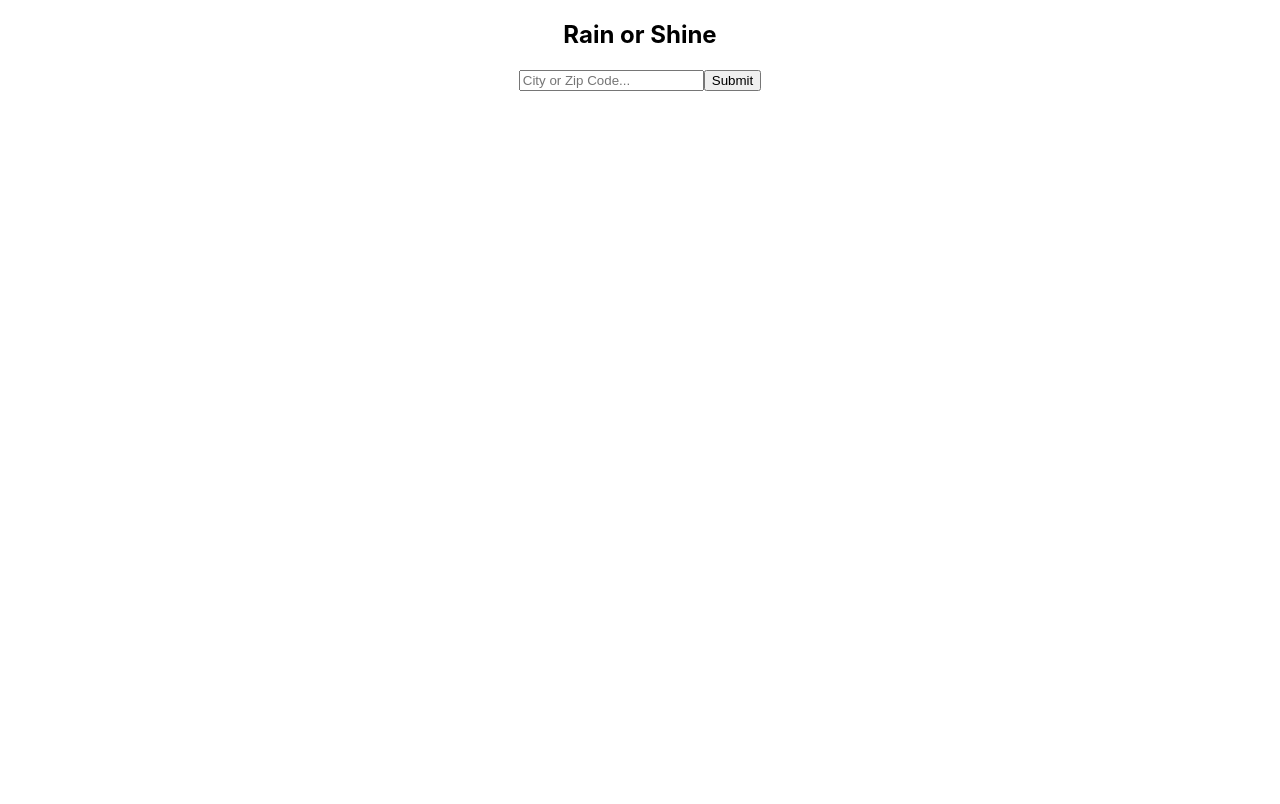
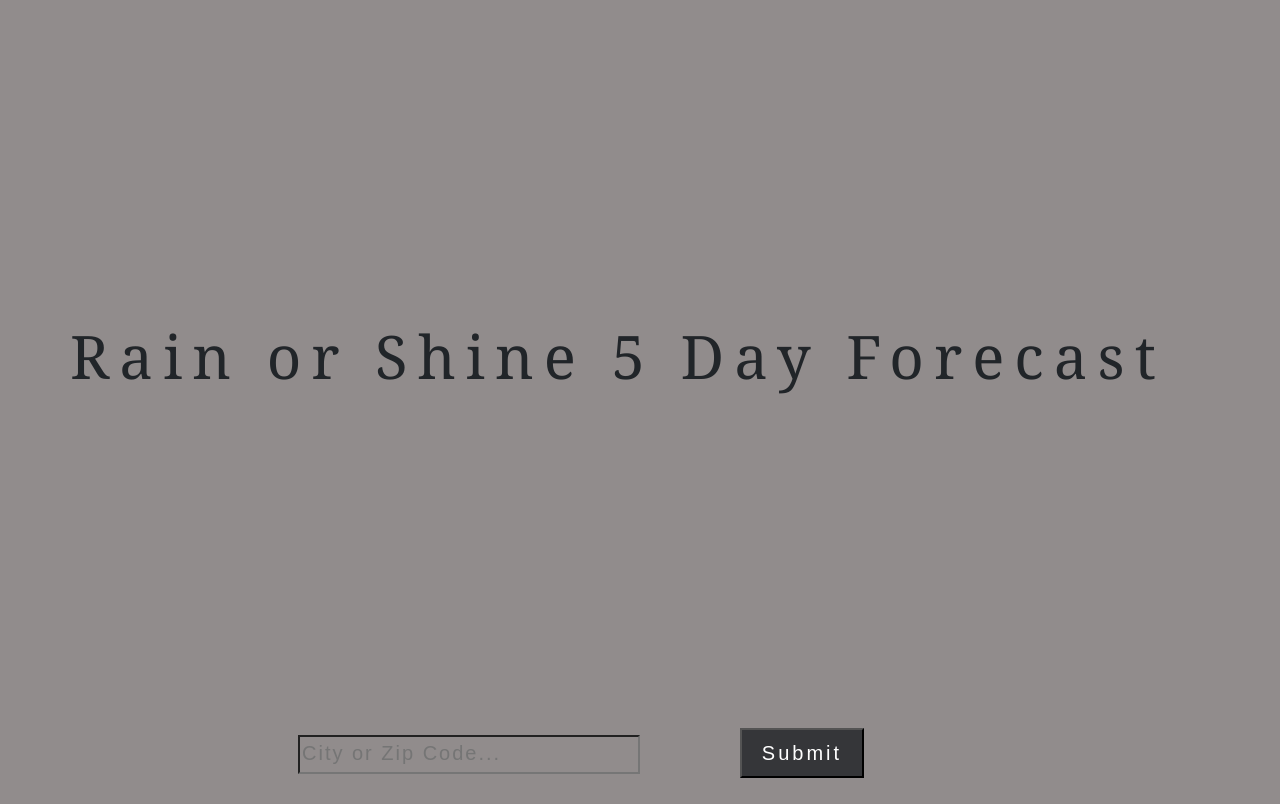
Before and after one commit to Jonathanhovland/weather-application, a React (Create React App) app: page / in a window 1280 px wide. Built offline with nearby package versions, Linux system fonts and the light colour scheme.

Commit message:
The page is running correctly

```diff
--- a/package.json
+++ b/package.json
@@ -3,6 +3,7 @@
   "version": "0.1.0",
   "private": true,
   "dependencies": {
+    "bootstrap": "^4.1.3",
     "react": "^16.6.0",
     "react-dom": "^16.6.0",
     "react-scripts": "2.1.0"
--- a/src/App.css
+++ b/src/App.css
@@ -1,32 +1,125 @@
-.App {
+/* .App {
   text-align: center;
 }
 
-.App-logo {
-  animation: App-logo-spin infinite 20s linear;
-  height: 40vmin;
+.flex-container {
+  width: 625px;
+  background: rgba(255, 145, 0, 0.952);
+  margin-left: 8%;
+  flex-direction: row;
+  flex-wrap: wrap
 }
 
-.App-header {
-  background-color: #282c34;
-  min-height: 100vh;
+.container {
+  width: 581px;
+  display: flex;
+  flex-direction: row;
+  background-color: rgba(70, 117, 187, 0.534);
+}
+
+.header {
+    background-image: url("https://www.professionaladviser.com/w-images/6ff41b1a-287c-4c25-b8f6-52fac40f834b/3/fill/rainorshine-580x358.jpg");
+    width: 1162px;
+    height: 325px;
+    margin-left: 9.1%;
+    margin-right: 5%;
+    width: 50%;
+    float: left
+}
+
+form {
+  width: 50%;
+}
+
+.container_form {
   display: flex;
   flex-direction: column;
+  align-content: center
+} */
+
+.wrapper {
+  background-color: rgb(145, 140, 140);
+  height: 25;
+  display: flex;
+  justify-content: center;
+  align-items: center;
+}
+
+.container {
+
+}
+
+.header-container {
+  height: 90vh;
+  display: flex;
   align-items: center;
   justify-content: center;
-  font-size: calc(10px + 2vmin);
-  color: white;
+  text-align: center;
 }
 
-.App-link {
-  color: #61dafb;
+.header-container__header {
+  font-size: 60px;
+  letter-spacing: 10px;
+  line-height: 3;
+  font-family: 'Georgia', serif;
 }
 
-@keyframes App-logo-spin {
-  from {
-    transform: rotate(0deg);
-  }
-  to {
-    transform: rotate(360deg);
-  }
+.form-container {
+  width: 100%;
 }
+
+input[type="text"] {
+  background-color: transparent;
+  width: 30%;
+  padding-bottom: 4px;
+  color: #fff !important;
+  font-weight: lighter;
+  letter-spacing: 2px;
+  margin-bottom: 30px;
+  margin-right: 20px;
+  font-size: 20px;
+}
+
+input[type="text"] {
+  outline: none;
+  margin-left: 20%
+}
+
+input:-webkit-autofill {
+  -webkit-box-shadow: 0 0 0 30px #282b2ee0 inset;
+  -webkit-text-fill-color: #fff !important;
+}
+
+button {
+  padding: 8px 20px;
+  margin-left: 7%;
+  letter-spacing: 3px;
+  font-size: 20px;
+  cursor: pointer;
+  background-color: #282b2ee0;
+  color: #fff;
+}
+
+.list-group-item {
+  background: white;
+  width: 200px
+}
+
+.weather__info {
+  width: 50%;
+  font-size: 20px;
+  font-weight: 200;
+  letter-spacing: 2px;
+}
+
+.weather__value {
+  color: black;
+  font-weight: 300;
+}
+
+.weather__error {
+  color: #3f8adfe0;
+  font-size: 20px;
+  letter-spacing: 1px;
+  font-weight: 200;
+}
--- a/src/App.js
+++ b/src/App.js
@@ -27,7 +27,12 @@ class App extends Component {
     let cityUrl = `http://api.openweathermap.org/data/2.5/forecast?q=${this.state.input},us&mode=json&appid=80bebdcca0b791a791b9d6b812f71e83&units=imperial`
     const res = await fetch(isNaN(this.state.input) ? cityUrl : zipUrl)
     const data = await res.json()
-    console.log(data.list[2].main)
+
+    // console.log(data.list[2].main)
+    if(!zipUrl || !cityUrl) {
+      this.setState({days: undefined})
+
+    } else {
     const cleanDays = [
       this.cleanWeatherArray(data.list.slice(0,8)),
       this.cleanWeatherArray(data.list.slice(8,16)),
@@ -40,7 +45,9 @@ class App extends Component {
       return this.findMinMax(day)
     })
 
+
     this.setState({days: finalData}, () => console.log('STATE', this.state))
+    }
   }
 
   cleanWeatherArray = (dayArray) => {
@@ -68,7 +75,7 @@ class App extends Component {
       }
     })
     return {
-      date: dayArray[0].dateTime.slice(0,10),
+      date: dayArray[0].dateTime.slice(5, 10),
       minimum: dayMin,
       maximum: dayMax
     }
@@ -77,10 +84,22 @@ class App extends Component {
   render() {
     return (
       <div className="App">
-        <Header />
-        <Form getWeather={this.getWeather} handleChange={this.handleChange} city={this.state.city}/>
-        <Weather weatherData={this.state.days} input={this.state.input}/>
+       <div>
+        <div className="wrapper">
+          <div className="main">
+            <div className="container">
+              <div className="row">
+                <div className="col-xs-5 header-container">
+                  <Header />
+                </div>
+                  <Weather weatherData={this.state.days} input={this.state.input}/>
+                  <Form getWeather={this.getWeather} handleChange={this.handleChange} city={this.state.city}/>
+              </div>
+            </div>
+          </div>
+        </div>
       </div>
+        </div>
     );
   }
 }
--- a/src/Components/Form.js
+++ b/src/Components/Form.js
@@ -1,12 +1,14 @@
 import React from "react"
 
 
-const Form = ({ getWeather, handleChange }) => {
+const Form = ({ getWeather, handleChange, input}) => {
     return (
-        <form onSubmit={ getWeather }>
+        <form className="form-container" onSubmit={ getWeather }>
+                    <h2>{ input }</h2>
             <input type="text" name="input" onChange={handleChange} placeholder="City or Zip Code..."></input>
             <button>Submit</button>
         </form>
+
     )
 }
 
--- a/src/Components/Header.js
+++ b/src/Components/Header.js
@@ -2,9 +2,9 @@ import React from "react"
 
 const Header = () => {
     return (
-       <nav>
-           <h1>Rain or Shine</h1>
-       </nav>
+       <div className="header">
+           <h1 className="header-container__header">Rain or Shine 5 Day Forecast</h1>
+       </div>
     )
 }
 
--- a/src/Components/Weather.js
+++ b/src/Components/Weather.js
@@ -3,14 +3,14 @@ import React from "react"
 const Weather = ({ weatherData, input }) => {
     return weatherData.map((dailyData, i) => {
         return(
-            <div className="container">
-            <h1>{ input }</h1>
+            <div className="flex-container">
+            {/* <h1>{ input }</h1> */}
             <div className="list-group">
                 <div className="list-group-item" key={i}>
-                <div className="row">
-                    <div className="col-md-4">{dailyData.date}</div>
-                    <div className="col-md-4">Minimum: {dailyData.minimum}°</div>
-                    <div className="col-md-4">Maximum: {dailyData.maximum}°</div>
+                <div className="weather__info">
+                    <div className="weather__value">{dailyData.date}</div>
+                    <div className="weather__value">Minimum: {dailyData.minimum}°</div>
+                    <div className="weather__value">Maximum: {dailyData.maximum}°</div>
                 </div>
                 </div>
             </div>
--- a/src/index.css
+++ b/src/index.css
@@ -1,14 +1,5 @@
 body {
   margin: 0;
   padding: 0;
-  font-family: -apple-system, BlinkMacSystemFont, "Segoe UI", "Roboto", "Oxygen",
-    "Ubuntu", "Cantarell", "Fira Sans", "Droid Sans", "Helvetica Neue",
-    sans-serif;
-  -webkit-font-smoothing: antialiased;
-  -moz-osx-font-smoothing: grayscale;
+  font-family: sans-serif;
 }
-
-code {
-  font-family: source-code-pro, Menlo, Monaco, Consolas, "Courier New",
-    monospace;
-}
--- a/src/index.js
+++ b/src/index.js
@@ -1,5 +1,6 @@
 import React from 'react';
 import ReactDOM from 'react-dom';
+import 'bootstrap/dist/css/bootstrap.min.css'
 import './index.css';
 import App from './App';
 import * as serviceWorker from './serviceWorker';
```
Also changed, not shown: 1 other file (tests, documents, lock files or other folders).
